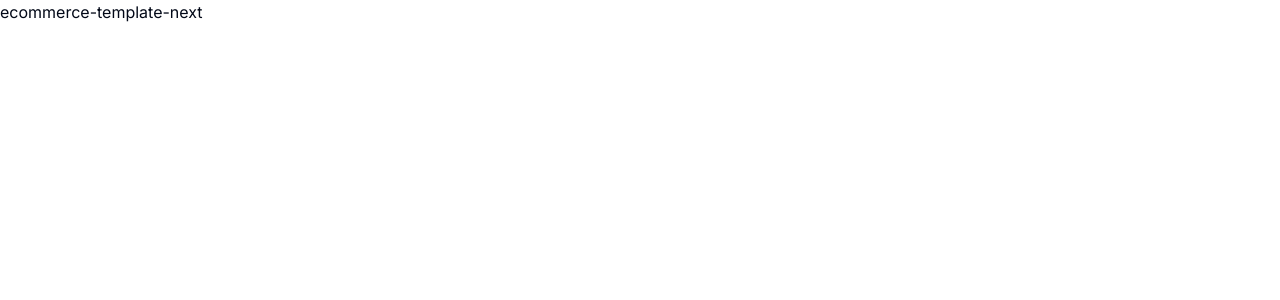
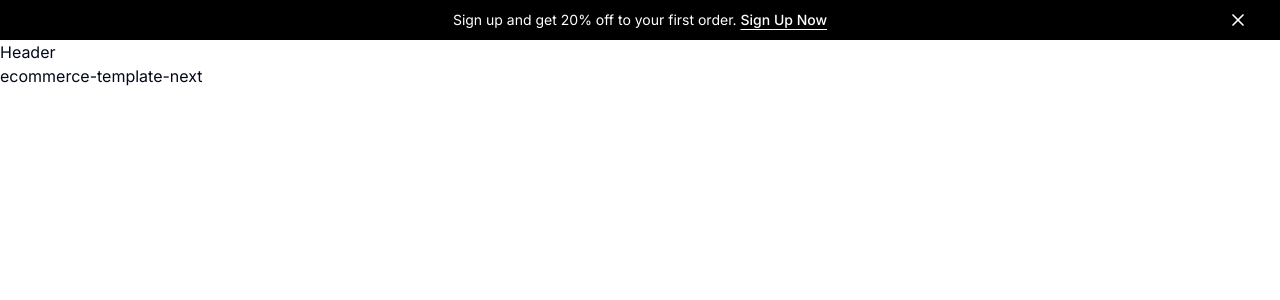
Before and after one commit to mehmetext/ecommerce-template-next, a Next.js app: page / in a window 1280 px wide. Shown: the top 300 px of the page. Built offline with nearby package versions, Linux system fonts and the light colour scheme; a web font is replaced by a local one.

Commit message:
SignUpBadge added

```diff
--- /dev/null
+++ b/src/app/(site)/layout.tsx
@@ -0,0 +1,15 @@
+import Header from "@/components/Header";
+import React from "react";
+
+export default function SiteLayout({
+  children,
+}: {
+  children: React.ReactNode;
+}) {
+  return (
+    <>
+      <Header />
+      {children}
+    </>
+  );
+}
--- /dev/null
+++ b/src/components/Header.tsx
@@ -0,0 +1,11 @@
+import React from "react";
+import SignUpBadge from "./SignUpBadge";
+
+export default function Header() {
+  return (
+    <div className="flex flex-col">
+      <SignUpBadge />
+      <header>Header</header>
+    </div>
+  );
+}
--- /dev/null
+++ b/src/components/SignUpBadge.tsx
@@ -0,0 +1,22 @@
+"use client";
+
+import Link from "next/link";
+import { X } from "lucide-react";
+
+export default function SignUpBadge() {
+  return (
+    <div className="bg-black text-white">
+      <div className="container text-center text-sm">
+        <div className="relative py-2.5">
+          Sign up and get 20% off to your first order.{" "}
+          <Link href="/" className="underline underline-offset-4 font-medium">
+            Sign Up Now
+          </Link>
+          <button>
+            <X className="w-5 h-5 absolute right-0 top-1/2 -translate-y-1/2" />
+          </button>
+        </div>
+      </div>
+    </div>
+  );
+}
```
Also changed, not shown: src/app/(site)/page.tsx (renamed from src/app/page.tsx).
